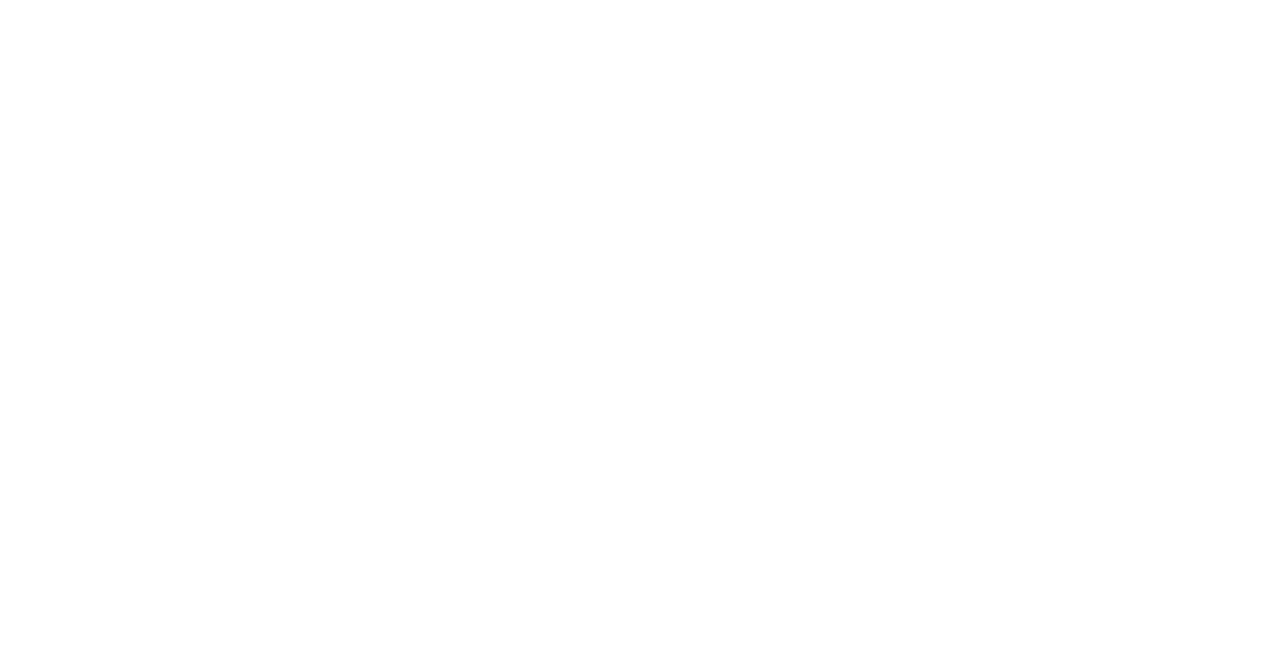
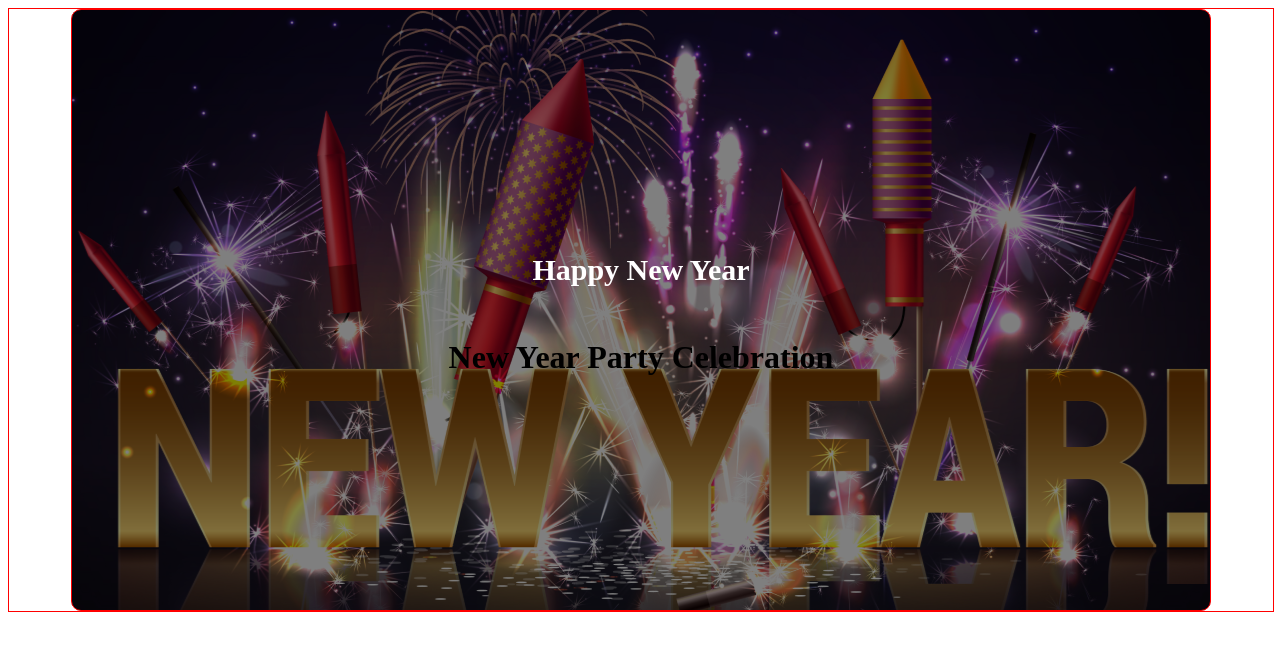
Before and after one commit to shakirhasan133/New-Year-Offer, a plain HTML site: page index.html in a window 1280 px wide. Drawn offline with Linux system fonts and the light colour scheme.

Commit message:
working on header

```diff
--- a/index.html
+++ b/index.html
@@ -7,6 +7,15 @@
     <link rel="stylesheet" href="styles/style.css">
 </head>
 <body>
-
+    <header>
+        <div class="header-container">
+            <div class="header-content">
+                <h3>Happy New Year</h3>
+                <h1>New Year Party Celebration</h1>
+            </div>
+        </div>
+    </header>
+    <main></main>
+    <footer></footer>
 </body>
 </html>
--- a/styles/style.css
+++ b/styles/style.css
@@ -0,0 +1,25 @@
+.header-container{
+    width: 100%;
+    display: flex;
+    border: 1px solid red;
+}
+.header-content{
+    width: 90%;
+    height: 600px;
+    margin: 0 auto;
+    border: 1px solid red;
+    display: flex;
+    justify-content: center;
+    flex-direction: column;
+    align-items: center;
+    background: url('/images/Banner\ Image.png');
+    background-position: center;
+    background-repeat: no-repeat;
+    border-radius: 10px;
+    background-color: rgba(0, 0, 0, 0.5);
+    background-blend-mode: overlay;
+}
+.header-content h3{
+    font-size: 30px;
+    color: white;
+}
```
